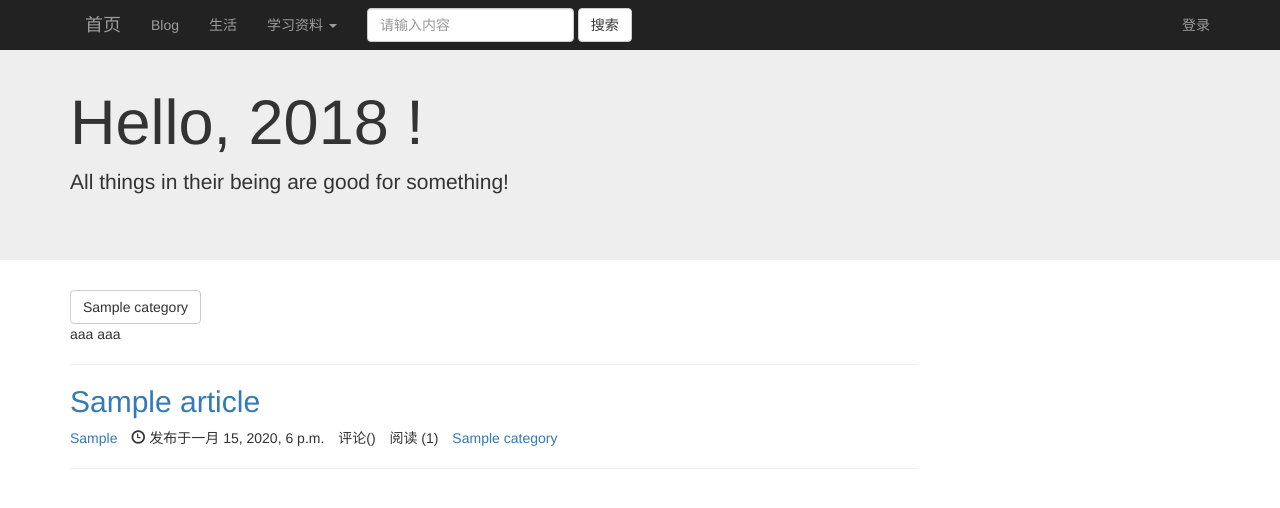
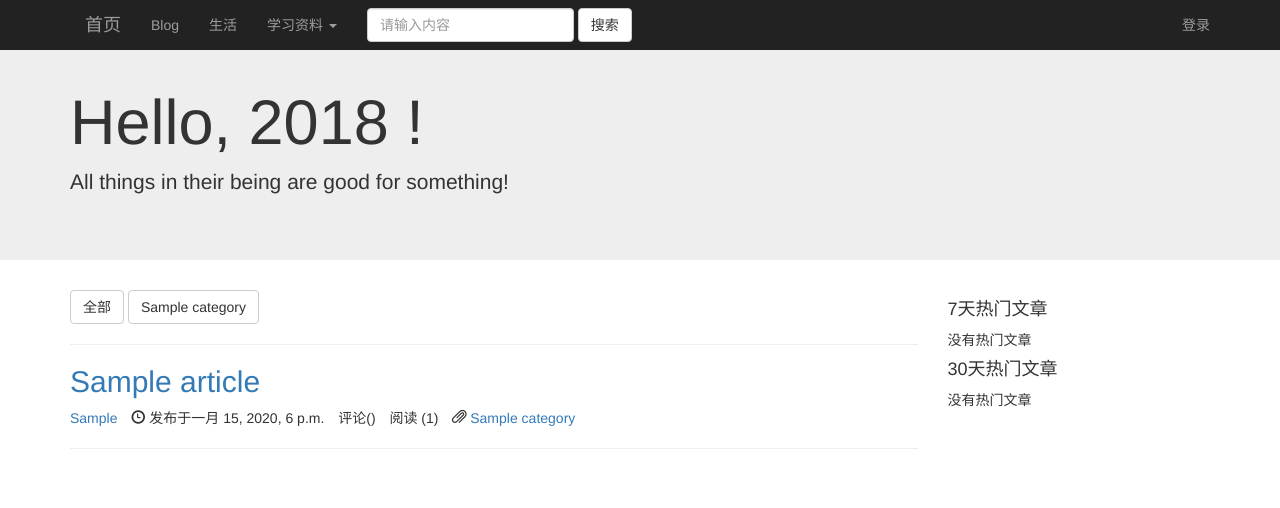
Before and after one commit to cloudbingl/Blog, a Django app: page /articles/ in a window 1280 px wide. Shown: the top 508 px of the page. Run offline with Django 3.2, Linux system fonts and the light colour scheme; tables that the repository leaves empty hold one stand-in row (values such as "Sample post"); some libraries are stand-ins or nearby versions.

Commit message:
修改分类按钮

```diff
--- a/MyBlog/settings.py
+++ b/MyBlog/settings.py
@@ -24,7 +24,7 @@ SECRET_KEY = '9_n=3gdccdqwz=ec&u8+2)x7m2+8al)r_*9x(4jhwrm_69&8j6'
 # SECURITY WARNING: don't run with debug turned on in production!
 DEBUG = True
 
-ALLOWED_HOSTS = ['cloudbing.pythonanywhere.com', '*']
+ALLOWED_HOSTS = []
 
 # Application definition
 
--- a/blog/views.py
+++ b/blog/views.py
@@ -17,16 +17,19 @@ def articles(request):
     """文章列表"""
     context = {}
     cates = Category.objects.all()
-    cate = request.GET.get('cate', None)
-    if cate is not None:
-        articles = Articles.objects.filter(pub_status=True,cate=cate)\
-                                   .order_by('-pub_date')
+    cate = request.GET.get('cate', '')
+    if cate.isdecimal() and int(cate) > 0:
+        articles = Articles.objects.filter(pub_status=True, cate=cate) \
+            .order_by('-pub_date')
+        context['current_cate'] = int(cate)
     else:
-        articles = Articles.objects.filter(pub_status=True)\
-                                   .order_by('-pub_date')
+        articles = Articles.objects.filter(pub_status=True) \
+            .order_by('-pub_date')
+        context['current_cate'] = 0
     context['articles'] = articles
     context['seven_days_hot'] = Articles.get_seven_days_hot()
-    print(context['seven_days_hot'])
+    context['thirty_days_hot'] = Articles.get_thirty_days_hot()
+
     context['category'] = cates
     return render(request, 'blog/articles.html', context)
 
--- a/templates/blog/articles.html
+++ b/templates/blog/articles.html
@@ -6,19 +6,6 @@
 
 {% block content %}
     {% include 'tags/cate_filter.html' %}
-    <div>
-        aaa
-        {% for data in seven_days_hot %}
-            <p>
-                {{ data }}
-            </p>
-
-        {% endfor %}
-        aaa
-    </div>
-
-
-
 
     <hr>
 
@@ -53,6 +40,7 @@
                     ({{ article.get_read_num }})
                 </li>
                 <li>
+                    <span class="glyphicon glyphicon-paperclip"></span>
                     <a href="{% url 'blog:articles' %}?cate={{ article.cate.id }}">{{ article.cate }}</a>
                 </li>
 
@@ -61,3 +49,7 @@
         <hr>
     {% endfor %}
 {% endblock content %}
+
+{% block right_menu %}
+    {% include 'tags/hot_articles.html' %}
+{% endblock right_menu %}
--- a/templates/tags/cate_filter.html
+++ b/templates/tags/cate_filter.html
@@ -1,8 +1,19 @@
 <div>
     {% if category %}
+        <span>
+        <a href="{% url 'blog:articles' %}" type="button" class="btn btn-default">全部</a>
+        </span>
         {% for cate in category %}
             <span>
-            <a href="{% url 'blog:articles' %}?cate={{ cate.id }}" type="button" class="btn btn-default">{{ cate }}</a>
+            {% if current_cate == cate.id %}
+                <a href="{% url 'blog:articles' %}?cate={{ cate.id }}"
+                   type="button"
+                   class="btn btn-default active">{{ cate }}</a>
+            {% else %}
+                <a href="{% url 'blog:articles' %}?cate={{ cate.id }}"
+                   type="button"
+                   class="btn btn-default">{{ cate }}</a>
+            {% endif %}
             </span>
         {% endfor %}
     {% endif %}
--- /dev/null
+++ b/templates/tags/hot_articles.html
@@ -0,0 +1,35 @@
+<div class="">
+    <div>
+        <h4>7天热门文章</h4>
+
+    </div>
+    {% if seven_days_hot %}
+
+        {% for data in seven_days_hot %}
+            <p>
+                <a target="_blank"
+                   href="{% url 'blog:article' data.id %}">{{ data.title }} </a>({{ data.get_read_num }})
+            </p>
+        {% endfor %}
+    {% else %}
+        没有热门文章
+    {% endif %}
+</div>
+
+<div class="">
+    <div>
+        <h4>30天热门文章</h4>
+    </div>
+    {% if seven_days_hot %}
+
+
+        {% for data in seven_days_hot %}
+            <p>
+                <a target="_blank"
+                   href="{% url 'blog:article' data.id %}">{{ data.title }} </a>({{ data.get_read_num }})
+            </p>
+        {% endfor %}
+    {% else %}
+        没有热门文章
+    {% endif %}
+</div>
```
